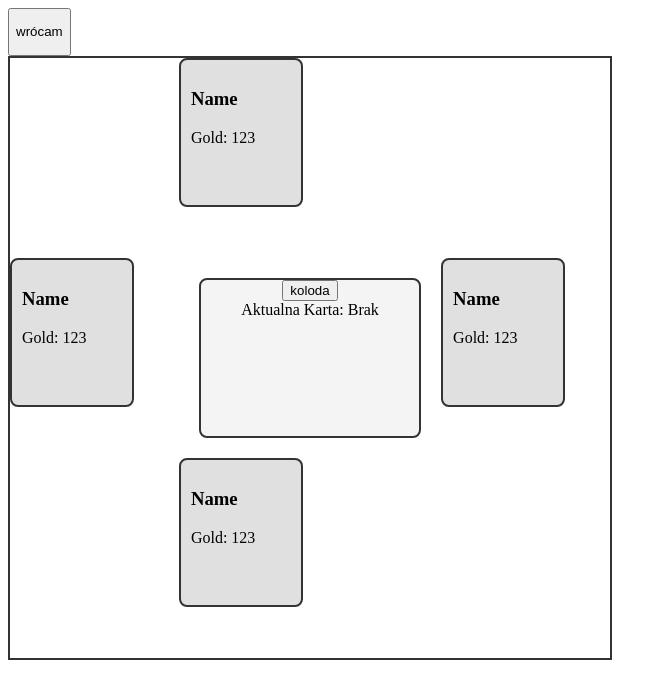
After one commit to Vadosmik/boardGameHub, a PHP site: page /main.html in a window 1280 px wide. The commit adds this page. Shown: the top 699 px of the page, without its empty margins (0-667 px from the left). Run offline with PHP 8.4, Linux system fonts and the light colour scheme.

Commit message:
new construct project

```diff
--- /dev/null
+++ b/game/Warehose51/main.html
@@ -0,0 +1,45 @@
+<!DOCTYPE html>
+<html lang="pl">
+
+<head>
+  <meta charset="UTF-8">
+  <meta name="viewport" content="width=device-width, initial-scale=1.0">
+  <title>Gra Planszowa</title>
+  <link rel="stylesheet" href="style.css">
+</head>
+
+<body>
+
+  <button onclick="window.location.href='../../main.html';">
+    <p>wrócam</p>
+  </button>
+
+  <div class="game-board">
+    <div class="player player-1">
+      <h3>Name</h3>
+      <span>Gold: 123</span>
+    </div>
+    <div class="player player-2">
+      <h3>Name</h3>
+      <span>Gold: 123</span>
+    </div>
+    <div class="player player-3">
+      <h3>Name</h3>
+      <span>Gold: 123</span>
+    </div>
+    <div class="player player-4">
+      <h3>Name</h3>
+      <span>Gold: 123</span>
+    </div>
+
+    <div class="center">
+      <button> koloda </button>
+      <div class="bid">Aktualna Karta: <span id="current-card">Brak</span></div>
+    </div>
+
+  </div>
+
+  <script src="script.js"></script>
+</body>
+
+</html>
--- a/style.css
+++ b/game/Warehose51/style.css
@@ -1,14 +1,3 @@
-body,
-html {
-  margin: 0;
-  padding: 0;
-  display: flex;
-  justify-content: center;
-  align-items: center;
-  min-height: 100vh;
-  background-color: #f9f9f9;
-}
-
 .game-board {
   width: 600px;
   height: 600px;
```
Also changed, not shown: main.html (+7 -22 lines), game/README.md (added), game/Warehose51/script.js (added).
